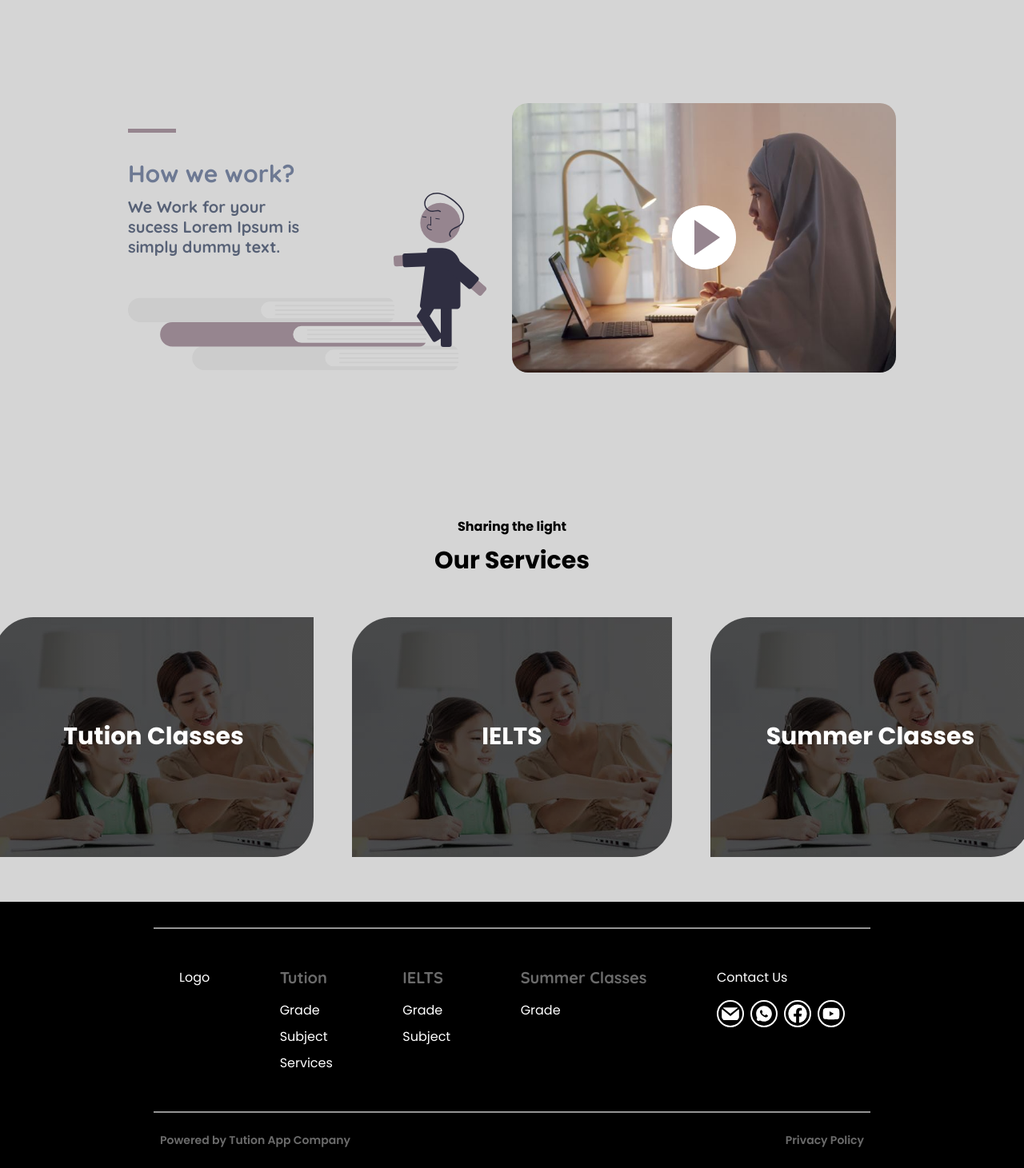
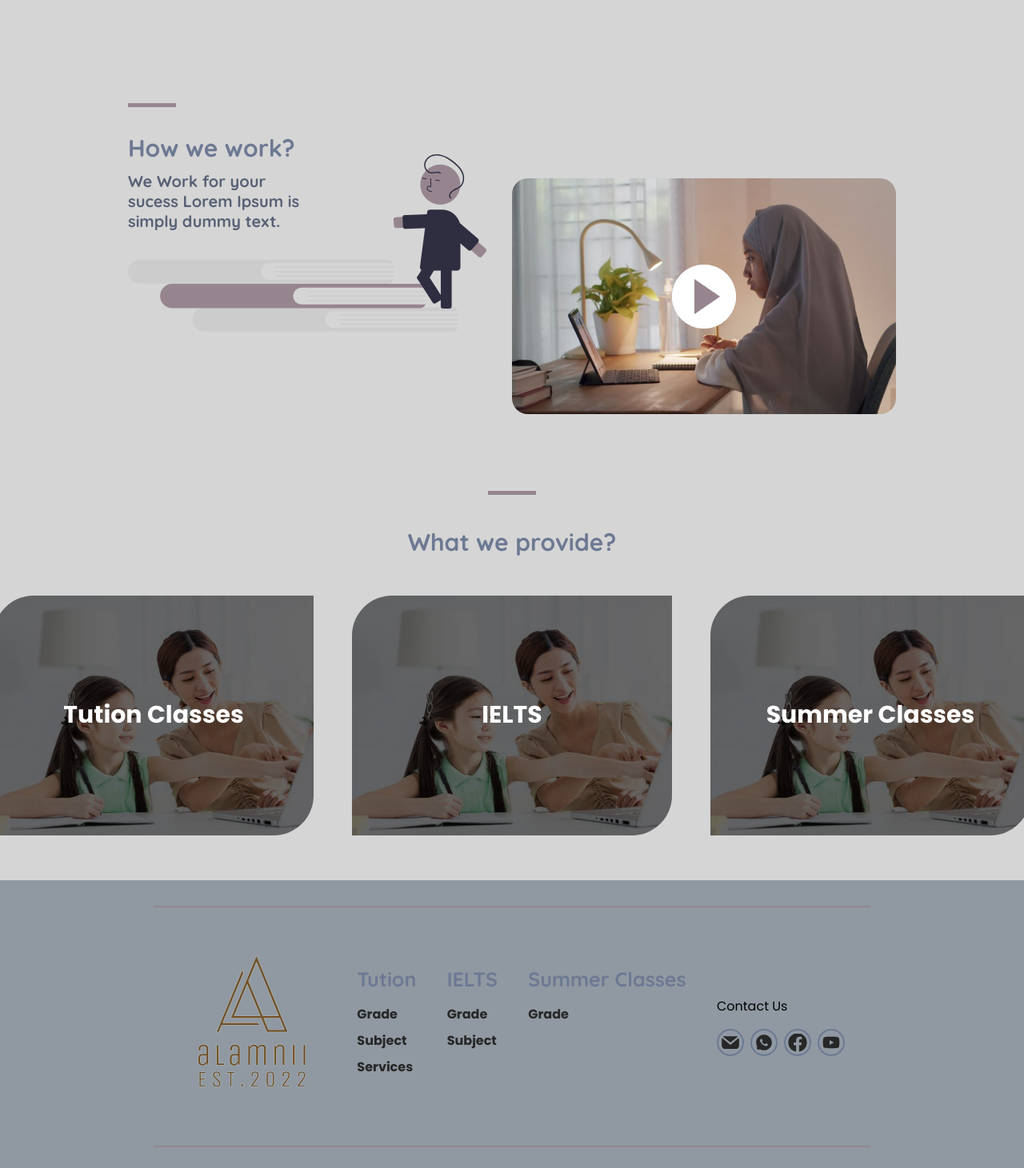
Before and after one commit to MuscatWaves/Tuition-Application, a React (Create React App) app: page / in a window 1280 px wide. Shown: the part 1180-2641 px from the top of the page at 80% size. Built offline with nearby package versions, Linux system fonts and the light colour scheme.

Commit message:
landing page updated

```diff
--- a/src/App.css
+++ b/src/App.css
@@ -18,6 +18,19 @@ h1 {
 }
 
 /* Global Styles used */
+
+.our-button {
+  background: #96858f;
+  border: #96858f;
+}
+
+.our-button:hover {
+  background: #96858f !important;
+}
+
+.p-button-outlined {
+  color: #96858f !important;
+}
 
 .primary-colour {
   color: #6d7993;
@@ -84,6 +97,10 @@ h1 {
 
 .larger-text {
   font-size: 30px;
+}
+
+.mid-large-text {
+  font-size: 25px;
 }
 
 .large-text {
--- a/src/components/Footer/footer.css
+++ b/src/components/Footer/footer.css
@@ -1,65 +1,71 @@
-.footer-wrapper{
+.footer-wrapper {
   display: flex;
   flex-direction: column;
   align-items: center;
-    background-color: black;
-    color: #fff;
+  background-color: #9099a2;
+  color: #000;
   padding: 1rem;
 }
 
-.footer{
+.footer {
   padding: 2rem;
   display: flex;
   justify-content: space-between;
   align-items: flex-start;
+  align-items: center;
   width: 70vw;
 }
 
-.footer-services-flex{
+.footer-services-flex {
   display: flex;
   gap: 2rem;
 }
 
-.horizontal-line-footer{
+.horizontal-line-footer {
   width: 70vw;
   height: 2px;
-    background-color: rgba(255, 255, 255, 0.582);
+  background-color: #96858f;
   margin: 1rem 0;
 }
 
-.footer-last-part{
+.footer-last-part {
   width: 70vw;
 }
 
-.icon-footer{
+.icon-footer {
   transition: 0.3s;
   font-size: 34px;
   cursor: pointer;
-    border: 2px solid #fff;
+  border: 2px solid #6d7993;
   border-radius: 50%;
   padding: 0.2rem;
+  color: #272727;
 }
 
-.icon-footer:hover{
+.icon-footer:hover {
   transform: scale(1.2);
 }
 
-.mail-icon:hover{
-    color: #3B82F6;
-    border-color: #3B82F6;
+.mail-icon:hover {
+  color: #3b82f6;
+  border-color: #3b82f6;
 }
 
-.whatsapp-icon:hover{
-    color: #25D366;
-    border-color: #25D366;
+.whatsapp-icon:hover {
+  color: #25d366;
+  border-color: #25d366;
 }
 
-.facebook-icon:hover{
+.facebook-icon:hover {
   color: #3b5998;
   border-color: #3b5998;
 }
 
-.youtube-icon:hover{
-    color: #FF0000;
-    border-color: #FF0000;
+.youtube-icon:hover {
+  color: #ff0000;
+  border-color: #ff0000;
 }
+
+.each-division-service-footer {
+  min-height: 150px;
+}
--- a/src/components/Footer/index.jsx
+++ b/src/components/Footer/index.jsx
@@ -3,6 +3,7 @@ import { RiWhatsappFill } from "react-icons/ri";
 import { AiFillYoutube } from "react-icons/ai";
 import { GrMail } from "react-icons/gr";
 import { BsFacebook } from "react-icons/bs";
+import logo from "../../images/logo.png";
 import "./footer.css";
 
 const Footer = () => {
@@ -10,32 +11,34 @@ const Footer = () => {
     <div className="footer-wrapper">
       <div className="horizontal-line-footer"></div>
       <div className="footer">
-        <div>Logo</div>
         <div>
-          <div className="large-text bolder primary-font small-margin-bottom text-grey">
+          <img src={logo} alt={"logo"} />
+        </div>
+        <div className="each-division-service-footer">
+          <div className="mid-large-text boldest primary-font small-margin-bottom primary-colour">
             Tution
           </div>
           <div className="flex-small-gap-column">
-            <div className="pointer">Grade</div>
-            <div className="pointer">Subject</div>
-            <div className="pointer">Services</div>
+            <div className="bolder text-black pointer">Grade</div>
+            <div className="bolder text-black pointer">Subject</div>
+            <div className="bolder text-black pointer">Services</div>
           </div>
         </div>
-        <div>
-          <div className="large-text bolder primary-font small-margin-bottom text-grey">
+        <div className="each-division-service-footer">
+          <div className="mid-large-text boldest primary-font small-margin-bottom primary-colour">
             IELTS
           </div>
           <div className="flex-small-gap-column">
-            <div className="pointer">Grade</div>
-            <div className="pointer">Subject</div>
+            <div className="bolder text-black pointer">Grade</div>
+            <div className="bolder text-black pointer">Subject</div>
           </div>
         </div>
-        <div>
-          <div className="large-text bolder primary-font small-margin-bottom text-grey">
+        <div className="each-division-service-footer">
+          <div className="mid-large-text boldest primary-font small-margin-bottom primary-colour">
             Summer Classes
           </div>
           <div className="flex-small-gap-column">
-            <div className="pointer">Grade</div>
+            <div className="bolder text-black pointer">Grade</div>
           </div>
         </div>
         <div>
@@ -49,11 +52,11 @@ const Footer = () => {
         </div>
       </div>
       <div className="horizontal-line-footer"></div>
-      <div className="flex-between footer-last-part bold">
-        <div className="small-text text-grey">
+      <div className="flex-between footer-last-part bolder">
+        <div className="small-text text-colour bolder">
           Powered by Tution App Company
         </div>
-        <div className="small-text text-grey bold">Privacy Policy</div>
+        <div className="small-text text-colour bolder">Privacy Policy</div>
       </div>
     </div>
   );
--- a/src/components/TopNavigation/index.jsx
+++ b/src/components/TopNavigation/index.jsx
@@ -27,10 +27,10 @@ function TopNavigation() {
           <div>Cabbie</div>
         </div>
         <div className="flex-small-gap">
-          <Button type="primary" className="p-button-sm">
+          <Button type="primary" className="p-button-sm our-button">
             Login
           </Button>
-          <Button type="primary" className="p-button-sm">
+          <Button type="primary" className="p-button-sm our-button">
             SignUp
           </Button>
         </div>
--- a/src/components/TopNavigation/topnavigation.css
+++ b/src/components/TopNavigation/topnavigation.css
@@ -10,7 +10,8 @@
 
 .nav-down {
   height: 60px;
-  background: #d5ceb3;
+  background: #d5d5d5;
+  border-bottom: 2px solid #9099a27e;
   border-bottom-left-radius: 10px;
   border-bottom-right-radius: 10px;
 }
--- a/src/pages/LandingPage/index.jsx
+++ b/src/pages/LandingPage/index.jsx
@@ -1,6 +1,7 @@
 import React, { useState } from "react";
 import TopNavigation from "../../components/TopNavigation";
 import { Button } from "primereact/button";
+import { Dialog } from "primereact/dialog";
 import { cardList } from "./constants.ts";
 import { useNavigate } from "react-router-dom";
 import { m, AnimatePresence } from "framer-motion";
@@ -11,6 +12,7 @@ import Footer from "../../components/Footer";
 
 const LandingPage = () => {
   let navigate = useNavigate();
+  const [showVideo, toggleVideo] = useState(false);
   const [cards, setCards] = useState({
     card1: false,
     card2: false,
@@ -88,14 +90,50 @@ const LandingPage = () => {
     },
   };
 
+  const container = {
+    hidden: { opacity: 0 },
+    show: {
+      opacity: 1,
+      transition: {
+        staggerChildren: 1,
+      },
+    },
+  };
+
+  const item = {
+    hidden: {
+      opacity: 0,
+      y: "100px",
+    },
+    show: {
+      opacity: 1,
+      y: 0,
+      delay: 0.7,
+      transition: {
+        type: "spring",
+        stiffness: 40,
+        damping: 9,
+      },
+    },
+  };
+
   return (
     <m.div
+      className="main-landing-page-body"
       animate={{ opacity: 1 }}
       initial={{ opacity: 0 }}
       transition={{ duration: 0.6 }}
       exit={{ opacity: 0 }}
     >
-      {/* <div className="video-section">
+      <Dialog
+        // header="Header"
+        className="video-cont"
+        visible={showVideo}
+        style={{ width: "50vw" }}
+        onHide={() => toggleVideo(false)}
+      >
+        {showVideo && (
+          <div className="video-section">
             <iframe
               className="iframe"
               src="https://www.youtube.com/embed/sUwD3GRPJos?controls=0"
@@ -104,7 +142,9 @@ const LandingPage = () => {
               allow="accelerometer; autoplay; clipboard-write; encrypted-media; gyroscope; picture-in-picture"
               allowFullScreen
             ></iframe>
-          </div>  */}
+          </div>
+        )}
+      </Dialog>
       <TopNavigation />
       <m.div className="landing-body" variants={inViewVariant}>
         <m.div className="first-section">
@@ -138,6 +178,7 @@ const LandingPage = () => {
                 iconPos="right"
                 label="Sign Up"
                 onClick={() => navigate("/login")}
+                className={"our-button"}
               />
               <Button
                 type="primary"
@@ -166,21 +207,23 @@ const LandingPage = () => {
               Wondering who we are?
             </div>
             <div className="about-section-desc">
-              <m.div>
+              <div>
                 <m.img
                   src={logo}
                   alt="logo"
                   variants={logoRevealVariant}
                   whileInView={"leftShow"}
                   initial={"leftHidden"}
+                  viewport={{ margin: "-80px" }}
                 ></m.img>
-              </m.div>
+              </div>
               <m.div
                 className="primary-font large-text bolder secondary-colour"
                 style={{ lineHeight: "1.6" }}
                 variants={logoRevealVariant}
                 whileInView={"rightShow"}
                 initial={"rightHidden"}
+                viewport={{ margin: "-80px" }}
               >
                 Lorem Ipsum is simply dummy text of the printing and typesetting
                 industry. Lorem Ipsum has been the industry's standard dummy
@@ -194,17 +237,31 @@ const LandingPage = () => {
           </m.div>
         </m.div>
         <m.div className="third-section">
-          <m.div className="how-we-work-hook">
-            <div className="horizontal-line" style={{ margin: "2rem 0" }}></div>
-            <div className="larger-text bolder primary-font primary-colour">
+          <m.div
+            className="how-we-work-hook"
+            variants={container}
+            initial="hidden"
+            whileInView="show"
+            viewport={{ margin: "-250px" }}
+          >
+            <m.div
+              className="horizontal-line"
+              style={{ margin: "2rem 0" }}
+              variants={item}
+            ></m.div>
+            <m.div
+              className="larger-text bolder primary-font primary-colour"
+              variants={item}
+            >
               How we work?
-            </div>
-            <div
+            </m.div>
+            <m.div
               style={{ width: "50%", marginTop: "10px" }}
               className="primary-font large-text bolder text-colour"
+              variants={item}
             >
               We Work for your sucess Lorem Ipsum is simply dummy text.
-            </div>
+            </m.div>
             <img
               src={howWeWorkImage}
               className={"stairs-sv"}
@@ -213,29 +270,37 @@ const LandingPage = () => {
           </m.div>
           <m.div
             className="how-we-work-image"
-            style={{ lineHeight: "1.6" }}
             variants={howWeVariant}
             whileInView={"rightShow"}
             initial={"rightHidden"}
           >
-            <div class="video-play-button">
+            <div
+              className="video-play-button"
+              onClick={() => toggleVideo(true)}
+            >
               <span></span>
             </div>
           </m.div>
         </m.div>
+        <div className="fourth-section">
           <m.div
-          className="fourth-section"
             variants={inViewVariant}
             whileInView={"zoomView"}
             initial={"zoomHidden"}
+            viewport={{ margin: "-250px" }}
           >
             <div className="second-section-header">
-            <div className="secondary-text-colour bolder">
-              Sharing the light
-            </div>
-            <div className="larger-text bolder primary-text-colour">
-              Our Services
-            </div>
+              <m.div
+                className="horizontal-line"
+                style={{ margin: "2rem 0" }}
+                variants={item}
+              ></m.div>
+              <m.div
+                className="larger-text bolder primary-font primary-colour"
+                variants={item}
+              >
+                What we provide?
+              </m.div>
             </div>
             <div className="card-pack">
               {cardList.map((card) => (
@@ -246,7 +311,7 @@ const LandingPage = () => {
                       : "each-card"
                   }
                   style={{
-                  background: `linear-gradient(rgba(0, 0, 0, 0.7), rgba(0, 0, 0, 0.7)), url(${card.image})`,
+                    background: `linear-gradient(rgba(0, 0, 0, 0.6), rgba(0,0, 0, 0.6)), url(${card.image})`,
                   }}
                   key={card.id}
                   onMouseEnter={() =>
@@ -294,6 +359,7 @@ const LandingPage = () => {
               ))}
             </div>
           </m.div>
+        </div>
       </m.div>
       <Footer />
     </m.div>
--- a/src/pages/LandingPage/landingpage.css
+++ b/src/pages/LandingPage/landingpage.css
@@ -11,7 +11,8 @@
 
 .first-section,
 .second-section,
-.third-section {
+.third-section,
+.fourth-section {
   width: 75vw;
 }
 
@@ -112,6 +113,7 @@
   flex-direction: column;
   justify-content: flex-end;
   text-align: left;
+  gap: 0.6rem;
   background-color: rgba(0, 0, 0, 0.603);
   height: 100%;
   top: 0px;
@@ -137,12 +139,13 @@
 .third-section {
   display: grid;
   grid-template-columns: 50% 50%;
-  margin: 10vh 0;
+  align-items: flex-end;
+  margin: 6vh 0;
 }
 
 .stairs-sv {
   position: relative;
-  top: -80px;
+  top: -6rem;
   width: 35vw;
 }
 
@@ -151,7 +154,7 @@
   background-size: cover;
   background-repeat: no-repeat;
   background-position: center center;
-  height: 80%;
+  height: 70%;
   border-radius: 20px;
   position: relative;
 }
@@ -225,3 +228,14 @@
   border-top: 22px solid transparent;
   border-bottom: 22px solid transparent;
 }
+
+.fourth-section {
+  display: flex;
+  flex-direction: column;
+  justify-content: center;
+  min-height: 50vh;
+}
+
+.video-cont {
+  background: #000;
+}
```
Lines whose indentation alone changed are shown as unchanged.
